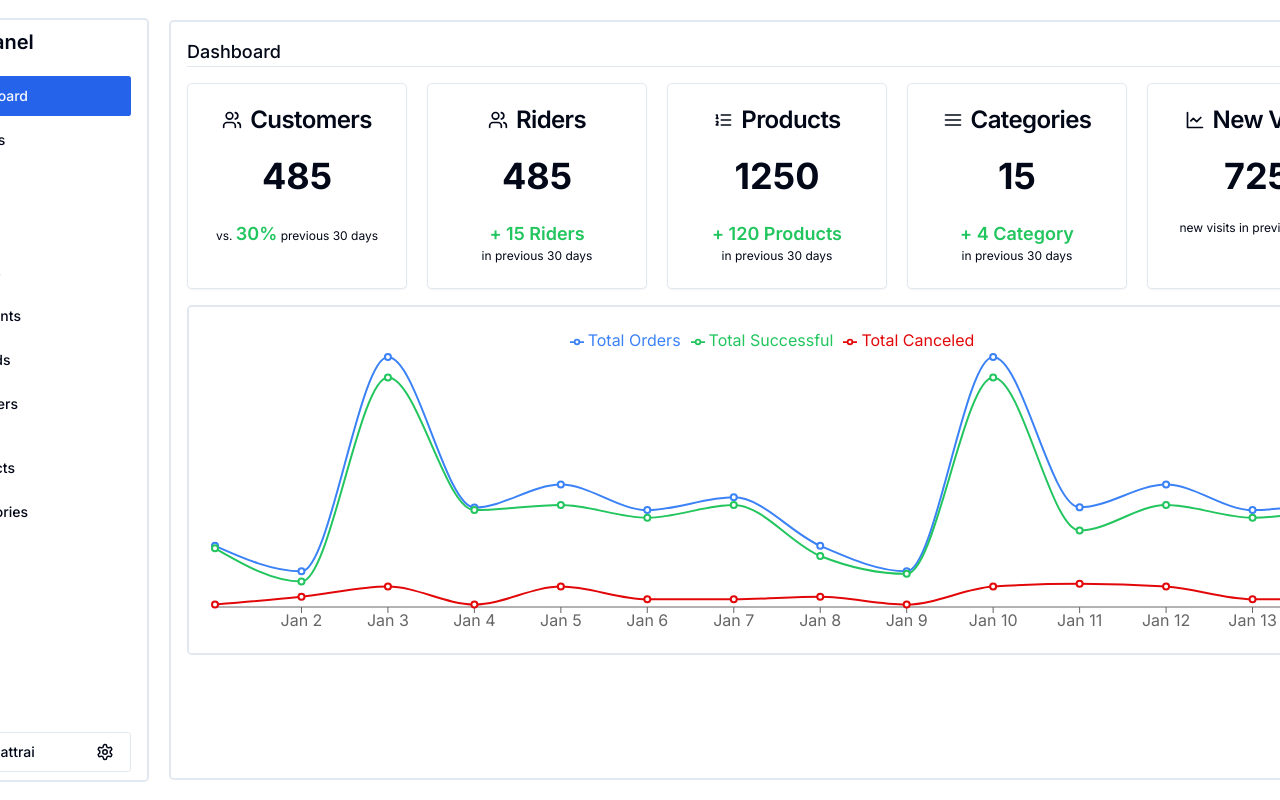
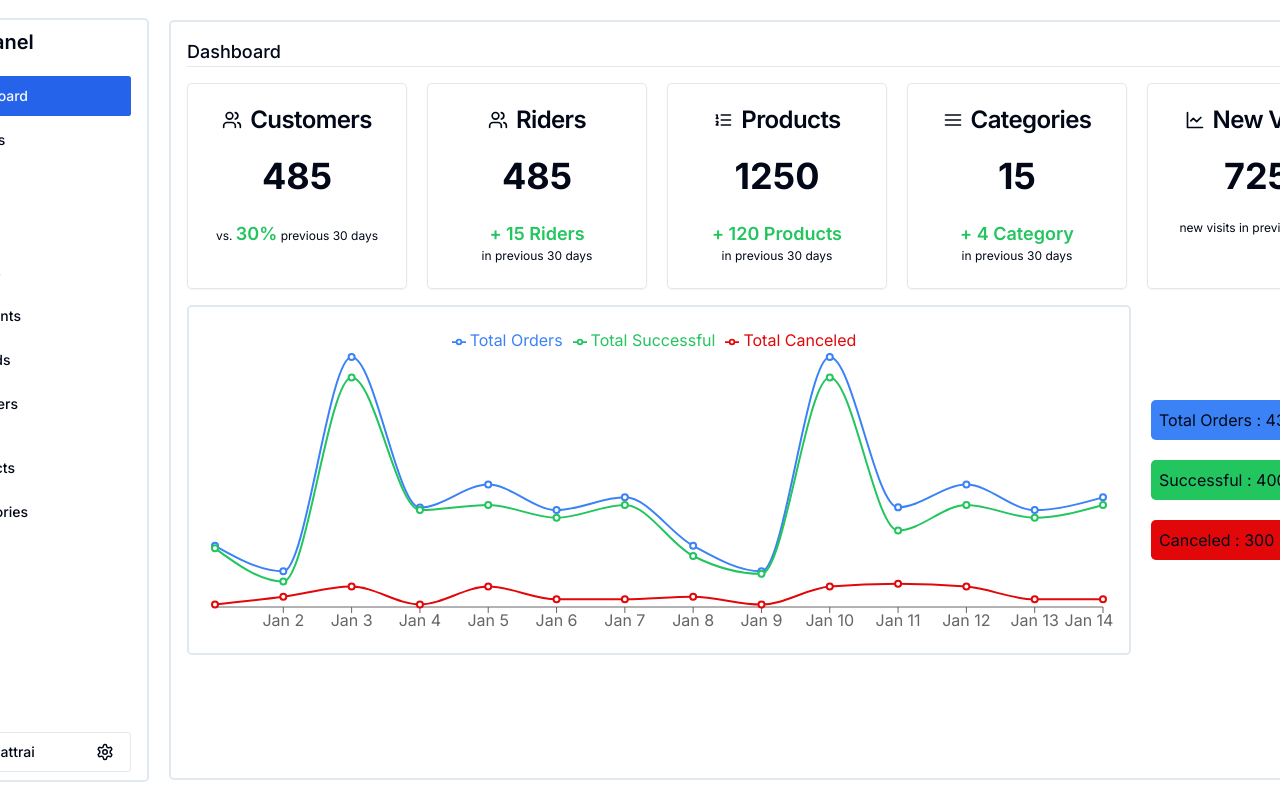
Before and after one commit to anil0403/mojo-admin, a Next.js app: page / in a window 1280 px wide. Shown: the top 800 px of the page. Built offline with nearby package versions, Linux system fonts and the light colour scheme.

Commit message:
order chart labels added

```diff
--- a/components/dashbaord/order-chart.tsx
+++ b/components/dashbaord/order-chart.tsx
@@ -1,4 +1,5 @@
 "use client"; // This is a magic comment that tells Vercel to use the browser version of the module
+import { Label } from "@radix-ui/react-label";
 import React from "react";
 import {
   LineChart,
@@ -100,8 +101,8 @@ const data = [
 
 const OrdersChart = () => {
   return (
-    <div>
-      <div className="h-[350px] border-2 p-4 rounded-lg flex items-center">
+    <div className="grid grid-cols-5">
+      <div className="h-[350px] border-2 p-4 rounded-lg flex items-center col-span-4">
         <ResponsiveContainer width="100%" height="100%">
           <LineChart
             data={data}
@@ -174,6 +175,12 @@ const OrdersChart = () => {
           </LineChart>
         </ResponsiveContainer>
       </div>
+      <div className="col-span-1 flex flex-col justify-center items-start gap-5 px-5">
+        <Label className="bg-[#3b82f6] p-2 rounded-lg w-full">Total Orders : 4300</Label>
+        <Label className="bg-[#22c55e] p-2 rounded-lg w-full">Successful : 4000</Label>
+        <Label className="bg-[#e20809] p-2 rounded-lg w-full">Canceled : 300</Label>
+
+      </div>
     </div>
   );
 };
```
